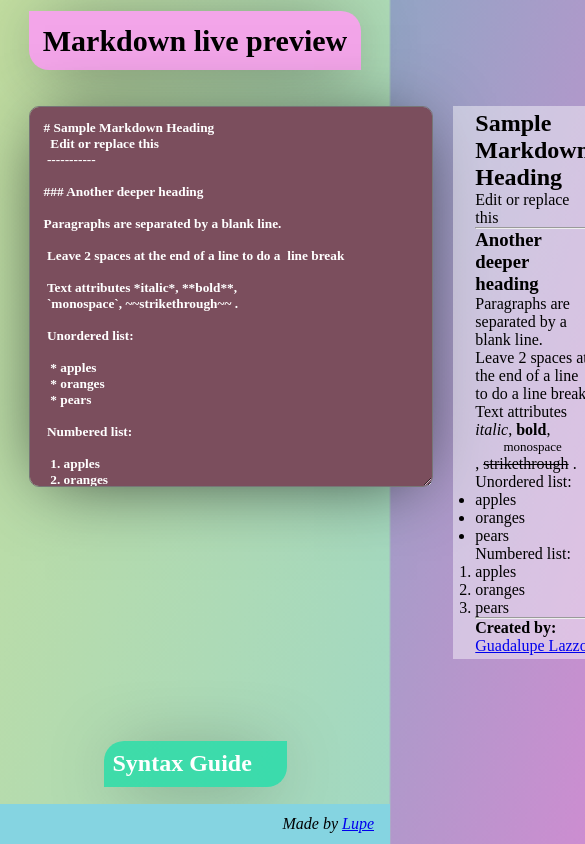
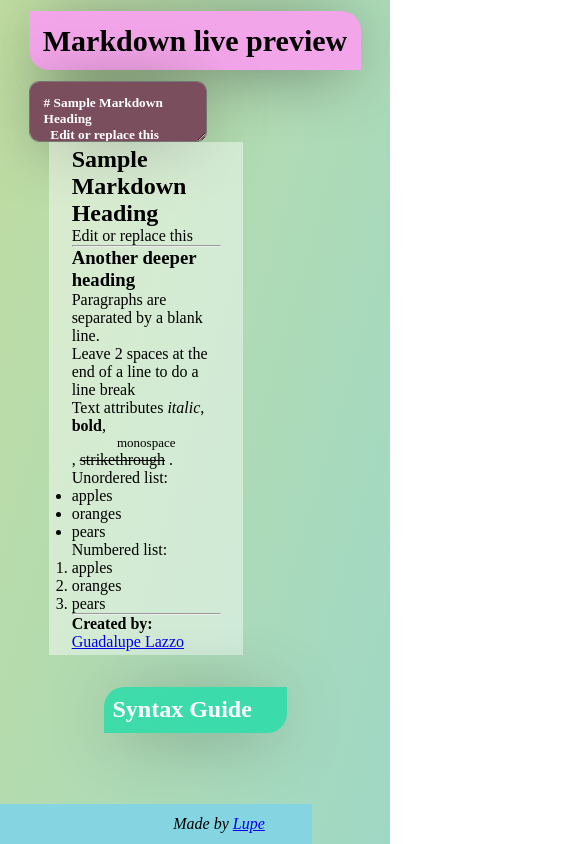
Before and after one commit to guadalazzo/markdown, a React (Create React App) app: page / in a window 390 px wide. Shown: the top 844 px of the page, 585 px wide, since content can reach past the window. Built offline with nearby package versions, Linux system fonts and the light colour scheme; a web font is replaced by a local one.

Commit message:
fixed textarea

```diff
--- a/src/App.css
+++ b/src/App.css
@@ -53,3 +53,17 @@ section{
     margin-left: 20px;
 
 }
+
+@media (max-width: 700px){
+    .App{
+        height: fit-content;
+    }
+    section{
+        flex-direction: column;
+        height: fit-content;
+    }
+    .text-place{
+        width: 80%;
+    }
+
+}
--- a/src/footer/footer.css
+++ b/src/footer/footer.css
@@ -10,6 +10,17 @@ footer{
     height: 40px;
     font-style: italic;
 }
+footer div{
+    margin: auto;
+    width: 80%;
+    text-align: right;
+}
 footer li{
     padding-right: 1em;
 }
+@media (max-width: 700px) {
+
+    footer{
+        width: 80vw
+    }
+}
--- a/src/footer/footer.js
+++ b/src/footer/footer.js
@@ -7,7 +7,9 @@ class Footer extends Component {
     render() {
         return (
             <footer>
-                <li>Made by <a href="https://guadalazzo.github.io"> Lupe</a></li>
+               <div>
+                   <li>Made by <a href="https://guadalazzo.github.io"> Lupe</a></li>
+               </div>
             </footer>
         );
     }
--- a/src/textearea/textarea.css
+++ b/src/textearea/textarea.css
@@ -1,5 +1,8 @@
 textarea{
+    display: block;
     padding: 1em;
+    width:  100%;
+    height: 100%;
     border-radius: 10px;
     color: white;
     font-weight: bold;
@@ -8,3 +11,8 @@ textarea{
     -moz-box-shadow: 0px 6px 69px -16px rgba(0,0,0,0.75);
     box-shadow: 0px 6px 69px -16px rgba(0,0,0,0.75);
     }
+.textarea{
+    width: 45%;
+    display: block;
+    height: 100%;
+}
--- a/src/textearea/textarea.js
+++ b/src/textearea/textarea.js
@@ -8,7 +8,7 @@ class Textarea extends Component {
         return (
             <div className="textarea">
 
-                <textarea rows="22" cols="45" onChange={this.props.onChange}>
+                <textarea onChange={this.props.onChange}>
                     {this.props.value}
                 </textarea>
             </div>
```
